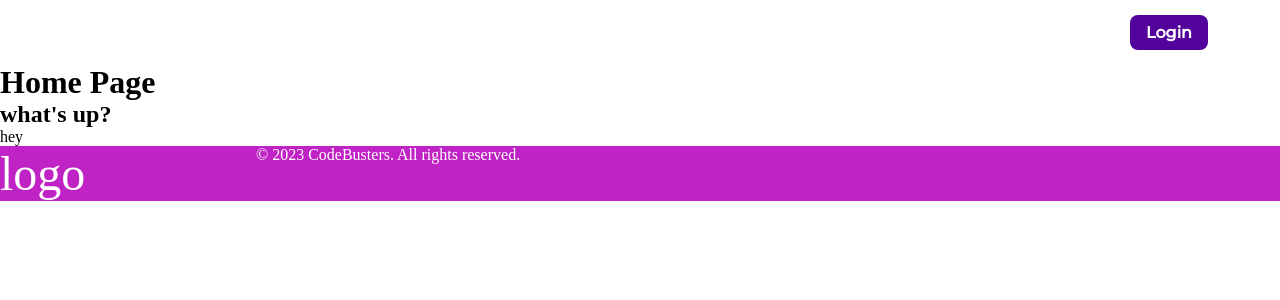
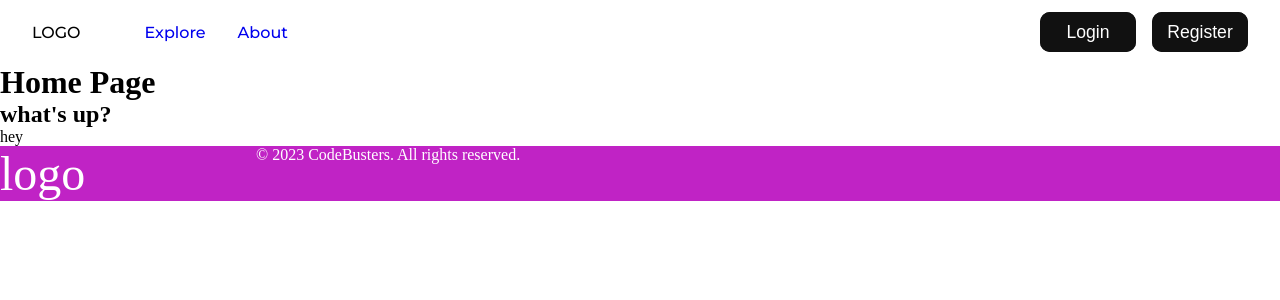
Before and after one commit to yuany2036/Code-Busters-Final-Project, a React (Vite) app in the folder client/: page / in a window 1280 px wide. Shown: the top 300 px of the page. Built offline with nearby package versions, Linux system fonts and the light colour scheme.

Commit message:
first commit to feature branch

```diff
--- a/client/src/components/navBar/NavBar.jsx
+++ b/client/src/components/navBar/NavBar.jsx
@@ -1,31 +1,67 @@
-import React from "react";
-import classes from "./NavBar.module.scss";
-import Menu from "~icons/mdi/menu";
+import { useState } from 'react';
+import styles from './NavBar.module.scss';
+import Menu from '~icons/mdi/menu';
+import Close from '~icons/mdi/close';
+import { NavLink } from 'react-router-dom';
+import { NavBarButtons, NavBarData } from './NavBarData';
 
 const NavBar = () => {
+  const [dropDownMenu, setDropDownMenu] = useState(false);
+
+  const showDropDownMenu = () => {
+    setDropDownMenu(!dropDownMenu);
+  };
+
+  const navBarData = NavBarData.map((item, index) => {
+    return (
+      <li key={index}>
+        <NavLink
+          to={item.path}
+          className={styles.navbar_links}
+          target={item.target}
+        >
+          {item.title}
+        </NavLink>
+      </li>
+    );
+  });
+
+  const navBarButtons = NavBarButtons.map((item, index) => {
+    return (
+      <NavLink key={index} to={item.path} className={styles.btn_links}>
+        <button>{item.title}</button>
+      </NavLink>
+    );
+  });
+
   return (
-    <div>
-      <div className={classes.navbar}>
-        <div className={classes.logo}>
-          <a href="#">LOGO</a>
+    <>
+      <div className={styles.navbar}>
+        <div className={styles.navbar_left}>
+          <div className={styles.logo}>LOGO</div>
+          <ul className={styles.links_left}>{navBarData}</ul>
         </div>
-        <ul className={classes.links}>
-          <li>
-            <a href="#">Explore</a>
-          </li>
-          <li>
-            <a href="#">About</a>
-          </li>
-        </ul>
-
-        <a href="#" className={classes.action_btn}>
-          Login
-        </a>
-        <div className={classes.toggle_btn}>
-          <Menu />
+        <div className={styles.btns_container_navbar}>{navBarButtons}</div>
+        <div className={styles.toggle_btn}>
+          {!dropDownMenu && (
+            <Menu className={styles.menuBarsIcon} onClick={showDropDownMenu} />
+          )}
+          {dropDownMenu && (
+            <Close className={styles.closeIcon} onClick={showDropDownMenu} />
+          )}
         </div>
       </div>
-    </div>
+      <div
+        className={
+          dropDownMenu
+            ? `${styles.dropdown_menu} ${styles.open}`
+            : `${styles.dropdown_menu}`
+        }
+      >
+        {navBarData}
+        <div className={styles.btns_container_dropdown}>{navBarButtons}</div>
+      </div>
+    </>
   );
 };
 
--- a/client/src/components/navBar/NavBar.module.scss
+++ b/client/src/components/navBar/NavBar.module.scss
@@ -1,84 +1,116 @@
-@import url("https://fonts.googleapis.com/css2?family=Montserrat:wght@500&display=swap");
+@import '../../styles/partials/variables';
+@import '../../styles/partials/mixin';
 
-// @import url("https://fonts.googleapis.com/css2?family=Roboto&display=swap");
-// @import url("https://fonts.googleapis.com/css2?family=Raleway:wght@500&display=swap");
-
-li {
+ul li {
   list-style: none;
 }
 
-a {
+ul li a {
   text-decoration: none;
-  color: #fff;
-  font-size: 1rem;
+
+  &:hover {
+    color: black;
+  }
 }
 
-a:hover {
-  color: red;
-}
-
-/*Header*/
+/*Navbar*/
 
 .navbar {
   position: relative;
   padding: 0 2rem;
   width: 100%;
   height: 4rem;
-  max-width: 75rem;
   margin: 0 auto;
   display: flex;
   align-items: center;
   justify-content: space-between;
-  font-family: "Montserrat", sans-serif;
-  // font-family: "Roboto", sans-serif;
-  // font-family: "Raleway", sans-serif;
+  font-family: $primary-font;
 
-  .logo a {
-    font-size: 1.5rem;
-    font-weight: 700;
-  }
+  .navbar_left {
+    display: flex;
+    align-items: center;
 
-  .links {
-    display: flex;
-    gap: 2rem;
-  }
-
-  .action_btn {
-    background-color: #52039c;
-
-    padding: 0.5rem 1rem;
-    border-radius: 0.5rem;
-    font-size: 1rem;
-    font-weight: 700;
-    transition: all 0.3s ease-in-out;
-
-    &:hover {
-      background-color: #000;
-      color: #fff;
-    }
-    &:active {
-      scale: 0.9;
+    .links_left {
+      display: flex;
+      gap: 2rem;
+      padding: 0rem 4rem;
+      font-size: 1rem;
     }
   }
 
   .toggle_btn {
-    color: #fff;
+    color: rgb(53, 4, 53);
     font-size: 2rem;
     cursor: pointer;
     display: none;
   }
 }
 
+/*Drop down menu*/
+
+.dropdown_menu {
+  display: none;
+  position: absolute;
+
+  height: 0;
+  background-color: rgba(12, 7, 7, 0.1);
+  backdrop-filter: blur(15px);
+  border-radius: 0.6rem;
+  overflow: hidden;
+  top: 53%;
+  right: 50%;
+  transform: translate(50%, -50%);
+  transition: height 0.2 cubic-bezier(0.175, 0.885, 0.32, 1.275);
+
+  li {
+    padding-top: 1rem;
+    padding-bottom: 1rem;
+    padding-left: $dropdown-menu-side-space;
+    padding-right: $dropdown-menu-side-space;
+    display: flex;
+    justify-content: center;
+
+    & a {
+      text-decoration: none;
+    }
+  }
+
+  &.open {
+    height: 90vh;
+  }
+}
+
+/*buttons in Navbar and dropdown menu*/
+.btns_container {
+  &_navbar {
+    display: flex;
+    align-items: center;
+    justify-content: space-between;
+    width: 13rem;
+
+    .btn_links button {
+      @include navbar_gradient_btn_theme;
+    }
+  }
+}
+
 /*Responsive Burger Menu*/
 @media screen and (max-width: 768px) {
   .navbar {
-    .links a,
-    .action_btn {
+    .links_left,
+    ul li a,
+    .btns_container_navbar,
+    .btns_container_navbar button {
       display: none;
     }
 
     .toggle_btn {
+      justify-self: flex-end;
       display: block;
     }
   }
+
+  .dropdown_menu {
+    display: block;
+  }
 }
--- /dev/null
+++ b/client/src/components/navBar/NavBarData.jsx
@@ -0,0 +1,25 @@
+export const NavBarData = [
+  {
+    title: 'Explore',
+    path: '/explore',
+    target: '_self',
+  },
+  {
+    title: 'About',
+    path: '/about',
+    target: '_self',
+  },
+];
+
+export const NavBarButtons = [
+  {
+    title: 'Login',
+    path: '/login',
+    target: '_blank',
+  },
+  {
+    title: 'Register',
+    path: '/register',
+    target: '_blank',
+  },
+];
--- /dev/null
+++ b/client/src/styles/partials/_mixin.scss
@@ -0,0 +1,76 @@
+@mixin navbar_gradient_btn_theme {
+  font-size: 1.1rem;
+  width: 6rem;
+  height: 2.5rem;
+  border: none;
+  outline: none;
+  color: #fff;
+  background-color: #111;
+  cursor: pointer;
+  position: relative;
+  z-index: 0;
+  border-radius: 10px;
+
+  &:before {
+    content: '';
+    background: linear-gradient(
+      45deg,
+      #00ffd5,
+      #002bff,
+      #7a00ff,
+      #ff00c8,
+      #ff0000
+    );
+
+    position: absolute;
+    top: -2px;
+    left: -2px;
+    background-size: 300%;
+    z-index: -1;
+    filter: blur(5px);
+    width: calc(100% + 4px);
+    height: calc(100% + 4px);
+    animation: glowing 3s linear infinite;
+    opacity: 0;
+    transition: opacity 0.3s ease-in-out;
+    border-radius: 10px;
+  }
+
+  &:active {
+    color: #000;
+
+    &:after {
+      background: transparent;
+    }
+  }
+
+  &:hover {
+    &:before {
+      opacity: 1;
+    }
+  }
+
+  &:after {
+    z-index: -1;
+    content: '';
+    position: absolute;
+    width: 100%;
+    height: 100%;
+    background: #111;
+    left: 0;
+    top: 0;
+    border-radius: 10px;
+  }
+
+  @keyframes glowing {
+    0% {
+      background-position: 0px 50%;
+    }
+    50% {
+      background-position: 100% 50%;
+    }
+    100% {
+      background-position: 0px 50%;
+    }
+  }
+}
--- a/client/src/styles/partials/_variables.scss
+++ b/client/src/styles/partials/_variables.scss
@@ -0,0 +1,11 @@
+@import 'https://fonts.googleapis.com/css2?family=Montserrat:wght@500&display=swap';
+
+/*fonts-family*/
+
+$primary-font: 'Montserrat', sans-serif;
+
+/*fonts-sizes*/
+$navbar-left: clamp(1.25rem, calc(2.86rem + -1.79vw), 2.5rem);
+
+/*spaces*/
+$dropdown-menu-side-space: clamp(8rem, calc(-2.07rem + 50.36vw), 43.25rem);
```
